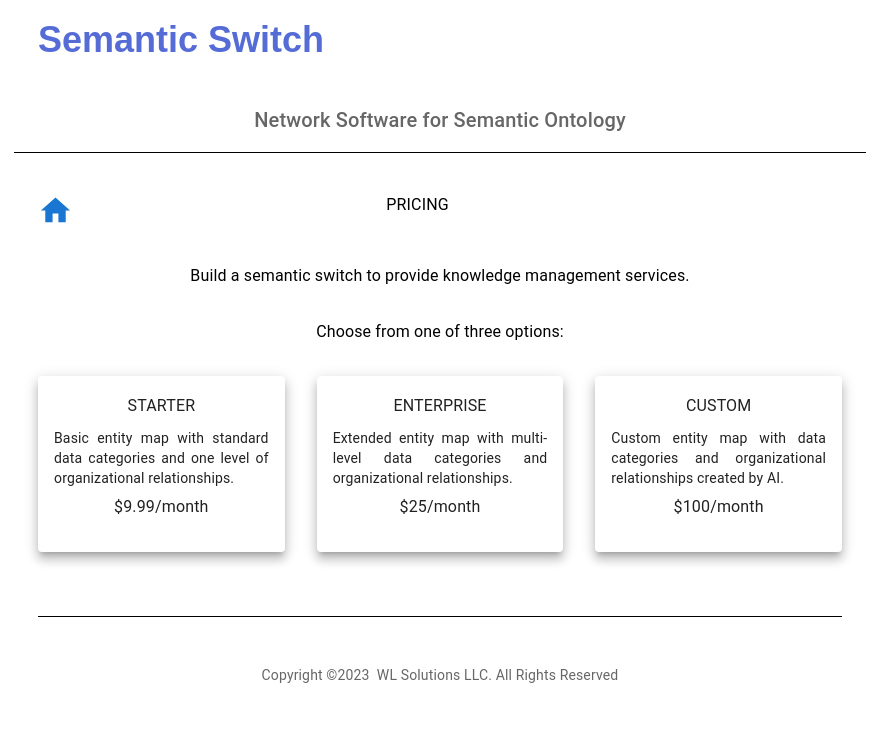
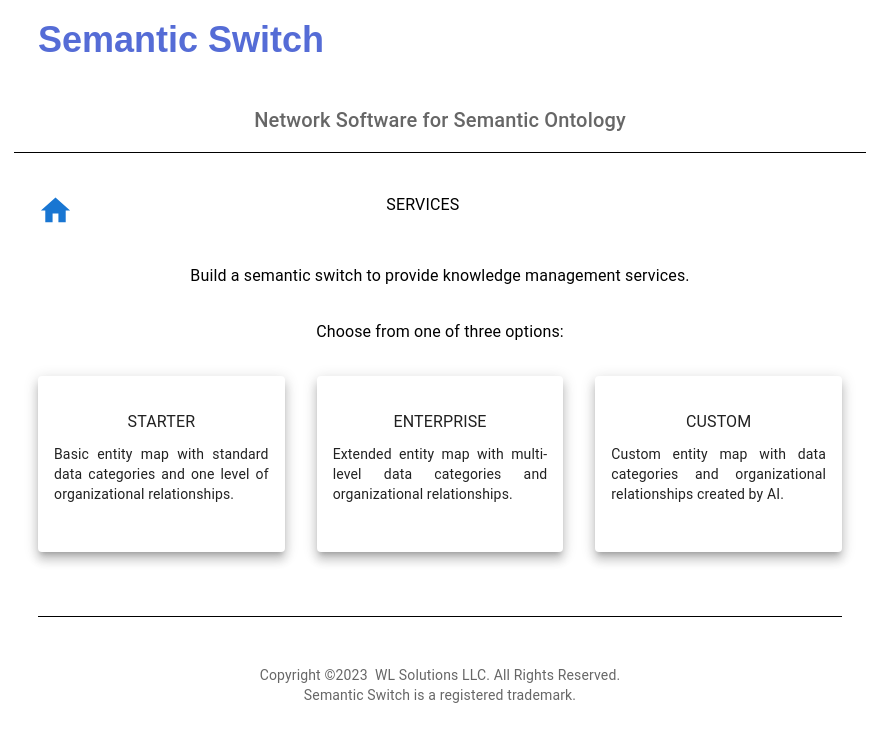
Before and after one commit to woodylewis/semantic-switch, a React (Create React App) app: page /pricing in a window 1280 px wide. Shown: the top 742 px of the page, without its empty margins (200-1079 px from the left). Built offline with nearby package versions, Linux system fonts and the light colour scheme.

Commit message:
no message

```diff
--- a/package.json
+++ b/package.json
@@ -33,7 +33,7 @@
     "test": "react-scripts test",
     "clean": "rm -rf node_modules",
     "eject": "react-scripts eject",
-    "s3": "cd build && yarn build && aws --profile wls s3 sync ./ s3://semanticswitch.network",
+    "s3": "cd build && yarn build && aws --profile wls s3 sync ./ s3://semanticswitch.network && yarn ci",
     "ci": "aws --profile wls cloudfront create-invalidation --distribution-id E16S2N8A6CUCF4 --paths '/*'",
     "gi": "aws --profile wls cloudfront get-invalidation --distribution-id E16S2N8A6CUCF4 --id ",
     "prettify": "prettier --write 'src/**/*.tsx'"
--- a/public/index.html
+++ b/public/index.html
@@ -7,7 +7,7 @@
     <meta name="theme-color" content="#000000" />
     <link rel="apple-touch-icon" href="%PUBLIC_URL%/logo192.png" />
     <link rel="manifest" href="%PUBLIC_URL%/manifest.json" />
-    <title>Semantic Switch™</title>
+    <title>Semantic Switch®</title>
   </head>
   <body>
     <noscript>You need to enable JavaScript to run this app.</noscript>
--- a/src/Footer.tsx
+++ b/src/Footer.tsx
@@ -1,5 +1,6 @@
 import Box from '@mui/material/Box';
 import Typography from '@mui/material/Typography';
+import { StringList } from './StringList';
 
 const Footer = () => {
   return (
@@ -7,7 +8,9 @@ const Footer = () => {
       <Typography variant='body2' color='text.secondary' align='center'>
         {'Copyright ©'}
         {new Date().getFullYear()}
-        &nbsp; WL Solutions LLC. All Rights Reserved
+        &nbsp; {StringList.FOOTER_COPYRIGHT}
+        <br />
+        {StringList.FOOTER_TRADEMARK}
       </Typography>
     </Box>
   );
--- a/src/Pricing.tsx
+++ b/src/Pricing.tsx
@@ -74,16 +74,18 @@ const Pricing = () => {
                 pb: 2,
               }}
             >
-              <CardContent sx={{ flexGrow: 1, py: 2 }}>
+              <CardContent sx={{ flexGrow: 1, py: 4 }}>
                 <Typography align='center' variant='subtitle1' sx={{ mb: 1 }}>
                   {heading[node]}
                 </Typography>
                 <Typography gutterBottom align='justify' variant='body2'>
                   {body[node]}
                 </Typography>
+                {/*
                 <Typography align='center' variant='subtitle1'>
                   {price[node]}
                 </Typography>
+                */}
               </CardContent>
             </Card>
           </Grid>
--- a/src/StringList.tsx
+++ b/src/StringList.tsx
@@ -3,9 +3,9 @@ export enum StringList {
   MAIN_SUBTITLE = 'Network Software for Semantic Ontology',
   HOME_COPY1 = 'An application service providing knowledge management.',
   HOME_COPY2 = 'Data-driven maps of business entity relationships.',
-  FOOTER_COPYRIGHT = '©2023 WL Solutions LLC. All Rights Reserved.',
-  FOOTER_TRADEMARK = 'Smart Narrative is a registered trademark.',
-  MOBILE_FOOTER_COPYRIGHT_ONE = '©2023 WL Solutions LLC.',
+  FOOTER_COPYRIGHT = 'WL Solutions LLC. All Rights Reserved.',
+  FOOTER_TRADEMARK = 'Semantic Switch is a registered trademark.',
+  MOBILE_FOOTER_COPYRIGHT_ONE = '©2024 WL Solutions LLC.',
   MOBILE_FOOTER_COPYRIGHT_TWO = 'All Rights Reserved.',
   MOBILE_FOOTER_TRADEMARK = 'Smart Narrative is a registered trademark.',
   NETWORK_IMAGE = 'https://smartnarrative.network/images/network.jpg',
@@ -19,7 +19,7 @@ export enum StringList {
   SWITCH_1 = 'A semantic switch creates a network of entities related by organizational concepts.',
   SWITCH_2 = 'The relationships are mapped by data flowing from the entities.',
   SWITCH_LABEL = 'SWITCH',
-  PRICING_LABEL = 'PRICING',
+  PRICING_LABEL = 'SERVICES',
   PRICING_PRODUCT_LABEL_1 = 'STARTER',
   PRICING_PRODUCT_LABEL_2 = 'ENTERPRISE',
   PRICING_PRODUCT_LABEL_3 = 'CUSTOM',
--- a/src/Switch.tsx
+++ b/src/Switch.tsx
@@ -5,7 +5,7 @@ import Container from '@mui/material/Container';
 import Typography from '@mui/material/Typography';
 import HomeIcon from '@mui/icons-material/Home';
 
-import Box from '@mui/material/Box';
+// import Box from '@mui/material/Box';
 
 import { StringList } from './StringList';
 import Footer from './Footer';
```
